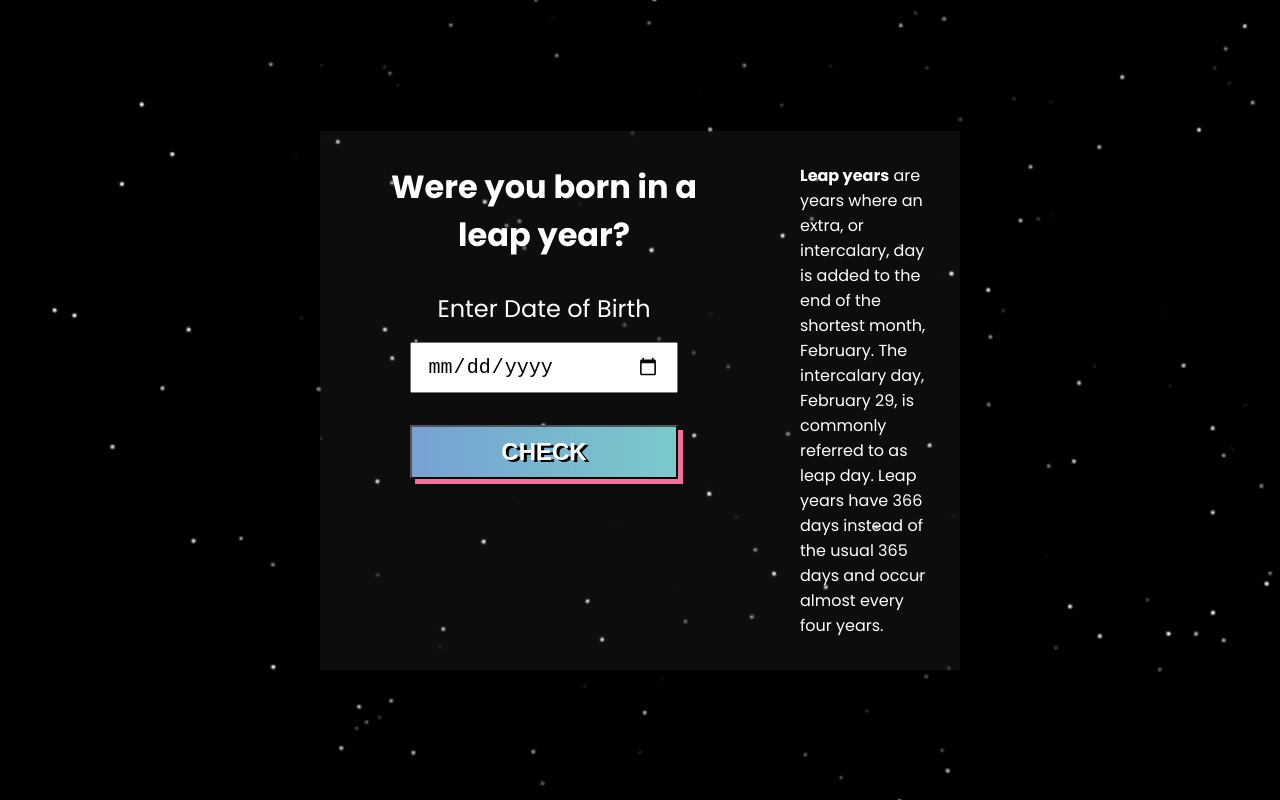
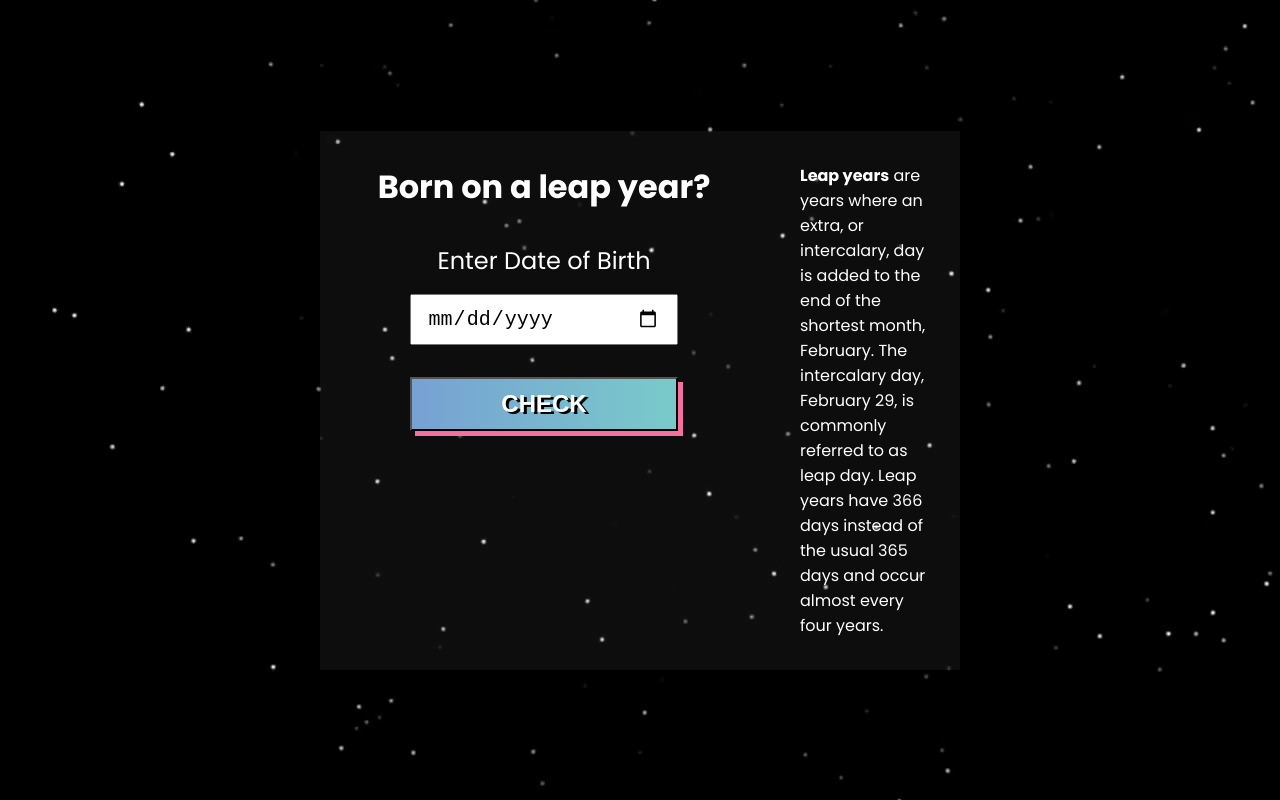
Before and after one commit to puneetsingh99/leapyear, a plain HTML site: page index.html in a window 1280 px wide. Drawn offline with Linux system fonts and the light colour scheme.

Commit message:
Update index.html
Updated heading and title

```diff
--- a/index.html
+++ b/index.html
@@ -9,7 +9,7 @@
 <body>
     <div class="container">
         <header>
-            <h1>Were you born in a leap year?</h1>
+            <h1>Born on a leap year?</h1>
             <p id="p-dob">Enter Date of Birth</p>
             <input type="date" placeholder = "Enter your DOB" name="" id="input-dob" placeholder="Enter your DOB (dd/mm/yyyy)">
             <button id = "btn-checkLeapYear">CHECK</button>
```
